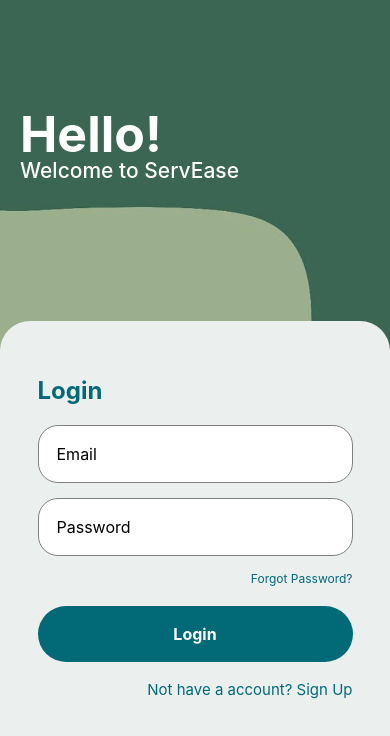
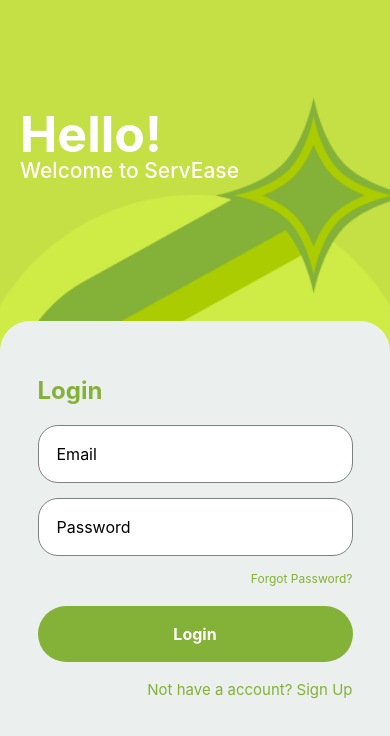
Before and after one commit to AdityaShuk1a/Serv-Ease, a React Native app in the folder frontend/: screen /Login in a window 390 px wide. Shown: the top 736 px of the page. Built offline with nearby package versions, Linux system fonts and the light colour scheme.

Commit message:
login and signup tweaked

```diff
--- a/frontend/Pages/BookAService.jsx
+++ b/frontend/Pages/BookAService.jsx
@@ -6,7 +6,7 @@ import DateTimePicker from '@react-native-community/datetimepicker';
 import Fontisto from 'react-native-vector-icons/Fontisto';
 import Feather from 'react-native-vector-icons/Feather';
 
-import ImagePicker from 'react-native-image-picker';
+// import ImagePicker from 'react-native-image-picker';
 // import ProgressBar from './ProgressBar';
 // import ImagePicker from 'react-native-image-picker';
 import { launchImageLibrary, launchCamera } from 'react-native-image-picker';
--- a/frontend/Pages/Login.jsx
+++ b/frontend/Pages/Login.jsx
@@ -65,7 +65,7 @@ function Login() {
           behavior={Platform.OS === 'android' ? 'padding' : 'height'}
           style={{ flex: 1 }}>
           <ImageBackground
-            source={require('../assets/LoginPageImage.jpg')}
+            source={require('../assets/ServEaseLogoBanner.png')}
             style={styles.backgroundImage}>
             <View style={styles.overlay}>
               <Text style={styles.title}>Hello!</Text>
--- a/frontend/Pages/Signup.jsx
+++ b/frontend/Pages/Signup.jsx
@@ -186,7 +186,7 @@ function Signup() {
         <RotatingGearLoader />
       ) : (
         <ImageBackground
-          source={require('../assets/LoginPageImage.jpg')}
+          source={require('../assets/ServEaseLogoBanner.png')}
           style={styles.backgroundImage}
           resizeMode="cover">
           <View style={styles2.title}>
--- a/frontend/Styles/authStyles.js
+++ b/frontend/Styles/authStyles.js
@@ -2,7 +2,7 @@ import { StyleSheet, Dimensions } from "react-native";
 
 const { height } = Dimensions.get("window");
 
-const primaryColor = "#026977";
+const primaryColor = "#84B138";
 const secondaryColor = "white";
 const tertiaryColor = "white";
 const fourthColor = "grey";
@@ -13,7 +13,7 @@ export const styles = StyleSheet.create({
     position: "absolute",
     width: "100%",
     height: "100%",
-    resizeMode: "cover",
+    resizeMode: "center",
   },
   overlay: {
     position: "absolute",
```
